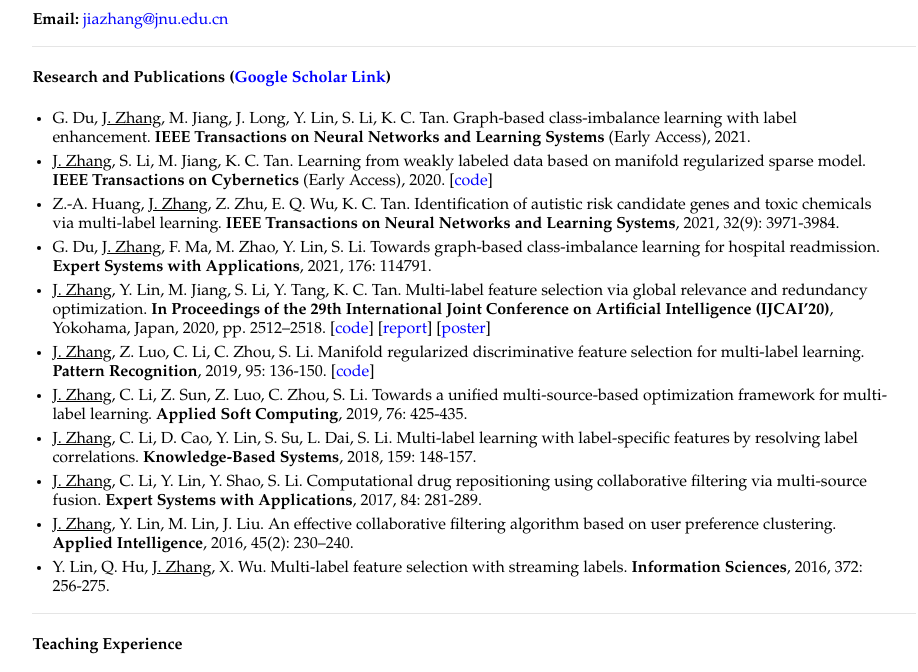
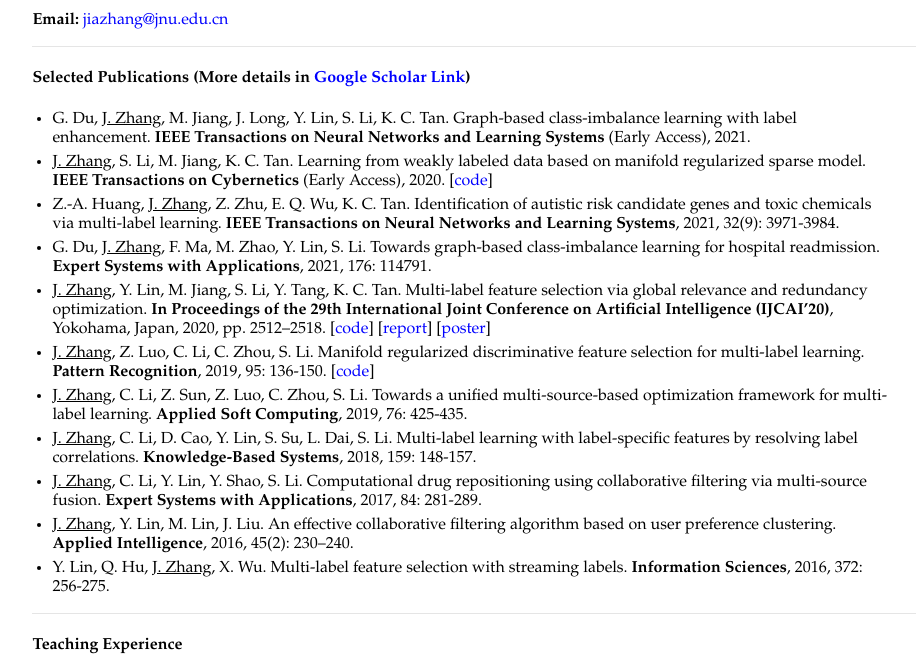
Before and after one commit to jiazhang-ml/jiazhang-ml.github.io, a Jekyll site: the page built from index.md, in a window 1280 px wide, cut to the strip 280-952 px from the top of the page. Shown: the whole strip, without its empty margins (166-1084 px from the left). Built offline with Jekyll 4.4.1, drawn with Linux system fonts in a browser that asks for light colours.

Commit message:
Update index.md

```diff
--- a/index.md
+++ b/index.md
@@ -14,7 +14,7 @@ I received the Ph.D. degree from the School of Informatics, Xiamen University, X
 
 ---
 
-#### Research and Publications ([Google Scholar Link](https://scholar.google.com/citations?user=yBaTk-gAAAAJ&hl=en))
+#### Selected Publications (More details in [Google Scholar Link](https://scholar.google.com/citations?user=yBaTk-gAAAAJ&hl=en))
 
 * G. Du, <u>J. Zhang</u>, M. Jiang, J. Long, Y. Lin, S. Li, K. C. Tan. Graph-based class-imbalance learning with label enhancement. **IEEE Transactions on Neural Networks and Learning Systems** (Early Access), 2021.
 * <u>J. Zhang</u>, S. Li, M. Jiang, K. C. Tan. Learning from weakly labeled data based on manifold regularized sparse model. **IEEE Transactions on Cybernetics** (Early Access), 2020. [[code](MSWL-master.zip)]
```
